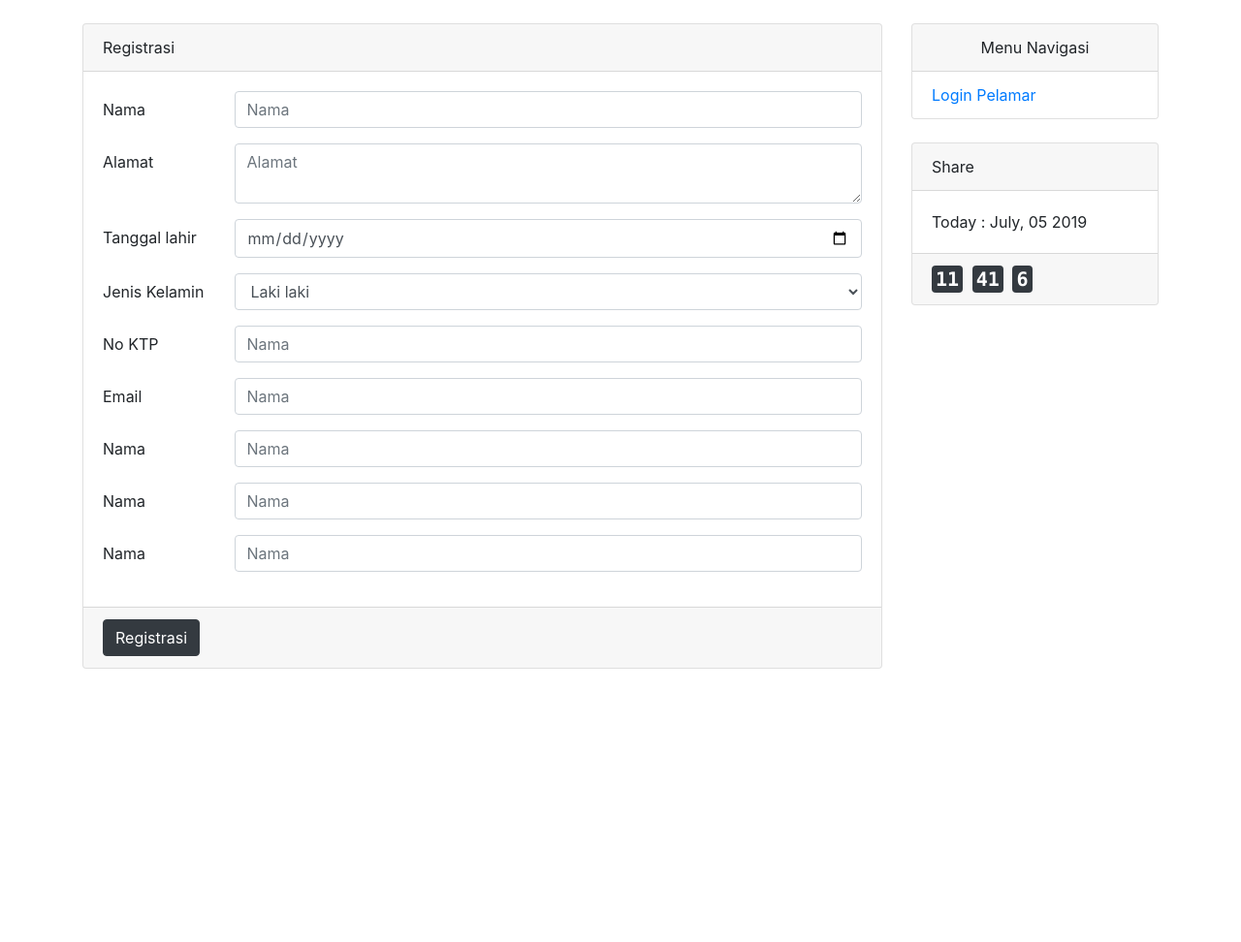
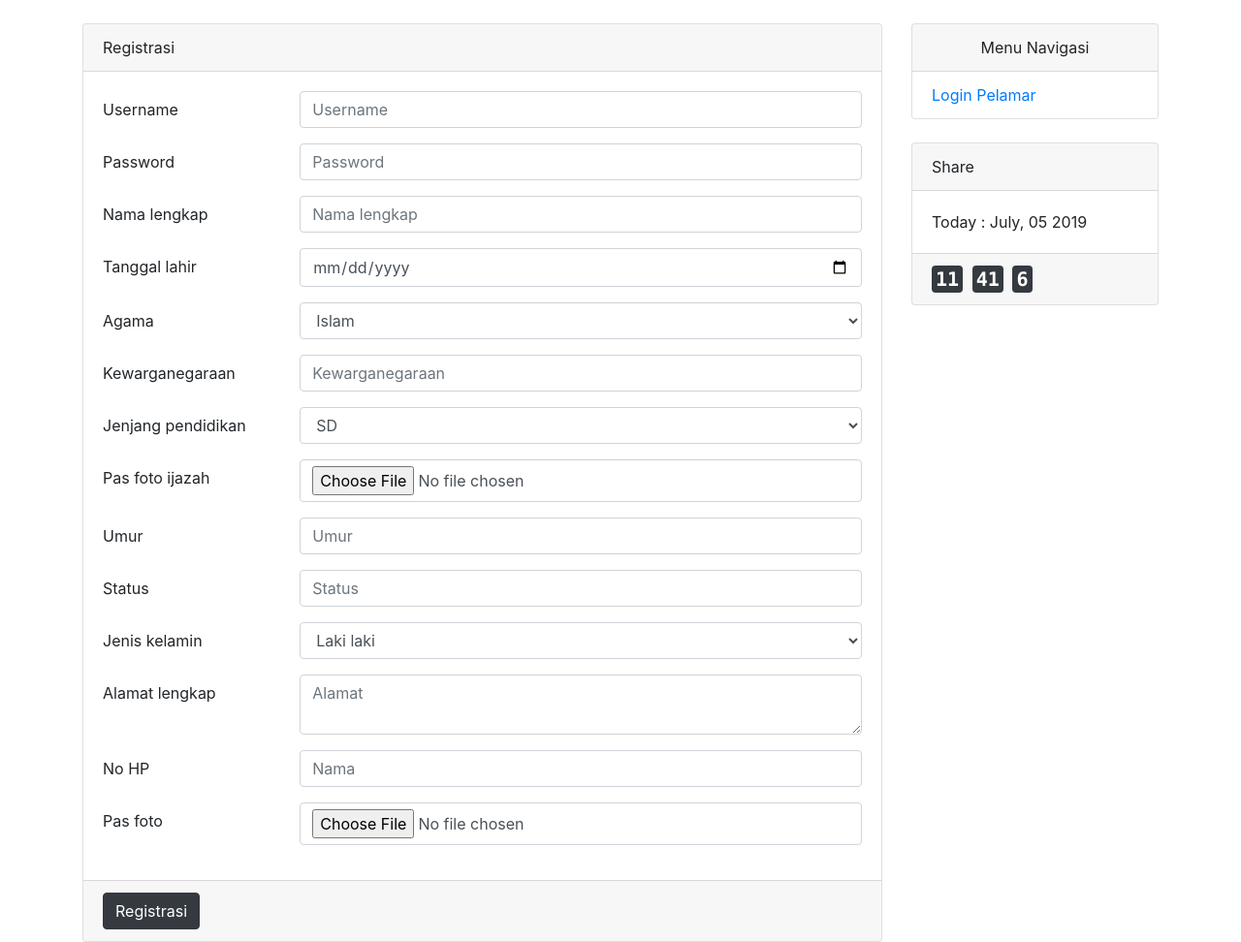
Before and after one commit to alifahfathonah/employee-recrutment, a CodeIgniter app: page /database/page/registrasi in a window 1280 px wide. Shown: the part 56-1028 px from the top of the page at 97% size. Before the commit the page ends 746 px from the top, so only its background shows below. Run offline with CodeIgniter, Linux system fonts and the light colour scheme.

Commit message:
Register Field fix

```diff
--- a/application/views/page/registrasi.php
+++ b/application/views/page/registrasi.php
@@ -6,26 +6,77 @@
 			<div class="card-body">
 				<form>
 				  <div class="form-group row">
-				    <label class="col-sm-2 col-form-label">Nama</label>
-				    <div class="col-sm-10">
-				      <input type="text" class="form-control" placeholder="Nama">
+				    <label class="col-sm-3 col-form-label">Username</label>
+				    <div class="col-sm-9">
+				      <input type="text" class="form-control" placeholder="Username" name="username" required>
 				    </div>
 				  </div>
 				  <div class="form-group row">
-				    <label class="col-sm-2 col-form-label">Alamat</label>
-				    <div class="col-sm-10">
-				      <textarea class="form-control" placeholder="Alamat"></textarea>
+				    <label class="col-sm-3 col-form-label">Password</label>
+				    <div class="col-sm-9">
+				      <input type="password" class="form-control" placeholder="Password" name="password" required>
 				    </div>
 				  </div>
 				  <div class="form-group row">
-					<label class="col-sm-2 col-form-label">Tanggal lahir</label>
-				    <div class="col-sm-10">
-				      <input type="date" class="form-control">
+				    <label class="col-sm-3 col-form-label">Nama lengkap</label>
+				    <div class="col-sm-9">
+				      <input type="text" class="form-control" placeholder="Nama lengkap" name="password" required>
 				    </div>
 				  </div>
 				  <div class="form-group row">
-				  	<label class="col-sm-2 col-form-label">Jenis Kelamin</label>
-				  	<div class="col-sm-10">
+					<label class="col-sm-3 col-form-label">Tanggal lahir</label>
+				    <div class="col-sm-9">
+				      <input type="date" class="form-control" name="tgl_lahir" required>
+				    </div>
+				  </div>
+				  <div class="form-group row">
+				  	<label class="col-sm-3 col-form-label">Agama</label>
+				  	<div class="col-sm-9">
+				  		<select class="form-control" name="agama">
+				  			<option value="islam">Islam</option>
+				  			<option value="kristen">Kristen</option>
+				  			<option value="hindu">Hindu</option>
+				  		</select>
+				  	</div>
+				  </div>
+				  <div class="form-group row">
+					<label class="col-sm-3 col-form-label">Kewarganegaraan</label>
+				    <div class="col-sm-9">
+				      <input type="text" class="form-control" placeholder="Kewarganegaraan" name="kewarganegaraan" required>
+				    </div>
+				  </div>
+				  <div class="form-group row">
+				  	<label class="col-sm-3 col-form-label">Jenjang pendidikan</label>
+				  	<div class="col-sm-9">
+				  		<select class="form-control" name="jenjang_pendidikan">
+				  			<option value="sd">SD</option>
+				  			<option value="smp">SMP</option>
+				  			<option value="smak">SMA/SMK</option>
+				  			<option value="sarjana">Sarjana</option>
+				  		</select>
+				  	</div>
+				  </div>
+				  <div class="form-group row">
+					<label class="col-sm-3 col-form-label">Pas foto ijazah</label>
+				    <div class="col-sm-9">
+				      <input type="file" class="form-control" placeholder="foto_ijazah" name="foto_ijazah">
+				    </div>
+				  </div>
+				  <div class="form-group row">
+					<label class="col-sm-3 col-form-label">Umur</label>
+				    <div class="col-sm-9">
+				      <input type="text" class="form-control" placeholder="Umur" name="umur" required>
+				    </div>
+				  </div>
+				  <div class="form-group row">
+					<label class="col-sm-3 col-form-label">Status</label>
+				    <div class="col-sm-9">
+				      <input type="text" class="form-control" placeholder="Status" name="status" required>
+				    </div>
+				  </div>
+				  <div class="form-group row">
+				  	<label class="col-sm-3 col-form-label">Jenis kelamin</label>
+				  	<div class="col-sm-9">
 				  		<select class="form-control">
 				  			<option>Laki laki</option>
 				  			<option>Perempuan</option>
@@ -33,35 +84,24 @@
 				  	</div>
 				  </div>
 				  <div class="form-group row">
-					<label class="col-sm-2 col-form-label">No KTP</label>
-				    <div class="col-sm-10">
+				    <label class="col-sm-3 col-form-label">Alamat lengkap</label>
+				    <div class="col-sm-9">
+				      <textarea class="form-control" placeholder="Alamat" name="alamat"></textarea>
+				    </div>
+				  </div>
+				  <div class="form-group row">
+					<label class="col-sm-3 col-form-label">No HP</label>
+				    <div class="col-sm-9">
 				      <input type="text" class="form-control" placeholder="Nama">
 				    </div>
 				  </div>
 				  <div class="form-group row">
-					<label class="col-sm-2 col-form-label">Email</label>
-				    <div class="col-sm-10">
-				      <input type="text" class="form-control" placeholder="Nama">
+					<label class="col-sm-3 col-form-label">Pas foto</label>
+				    <div class="col-sm-9">
+				      <input type="file" class="form-control" name="foto_pelamar">
 				    </div>
 				  </div>
-				  <div class="form-group row">
-					<label class="col-sm-2 col-form-label">Nama</label>
-				    <div class="col-sm-10">
-				      <input type="text" class="form-control" placeholder="Nama">
-				    </div>
-				  </div>
-				  <div class="form-group row">
-					<label class="col-sm-2 col-form-label">Nama</label>
-				    <div class="col-sm-10">
-				      <input type="text" class="form-control" placeholder="Nama">
-				    </div>
-				  </div>
-				  <div class="form-group row">
-					<label class="col-sm-2 col-form-label">Nama</label>
-				    <div class="col-sm-10">
-				      <input type="text" class="form-control" placeholder="Nama">
-				    </div>
-				  </div>
+
 				</form>
 			</div>
 			<div class="card-footer">
```
